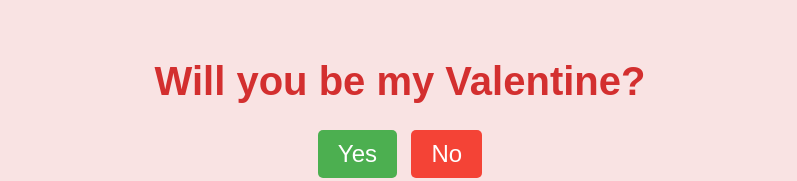
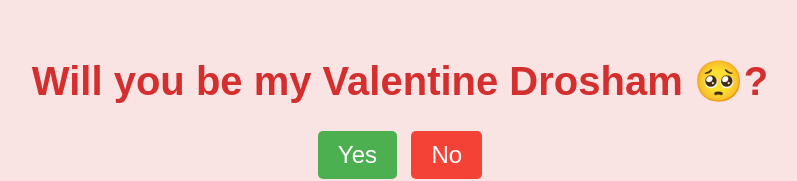
Before and after one commit to AbdullahK1973/Will_you_be_my_valentine, a plain HTML site: page index.html in a window 1280 px wide. Shown: the part 133-314 px from the top of the page, without its empty margins (240-1037 px from the left). Drawn offline with Linux system fonts and the light colour scheme.

Commit message:
Update index.html

```diff
--- a/index.html
+++ b/index.html
@@ -3,12 +3,12 @@
 <head>
     <meta charset="UTF-8">
     <meta name="viewport" content="width=device-width, initial-scale=1.0">
-    <title>Will You Be My Valentine Drosham &#129402;?</title>
+    <title>Will You Be My Valentine Drosham?</title>
     <link rel="stylesheet" href="styles.css">
 </head>
 <body>
     <div class="container">
-        <h1>Will you be my Valentine?</h1>
+        <h1>Will you be my Valentine Drosham &#129402;?</h1>
         <div class="buttons">
             <button class="yes-button" onclick="handleYesClick()">Yes</button>
             <button class="no-button" onclick="handleNoClick()">No</button>
```
